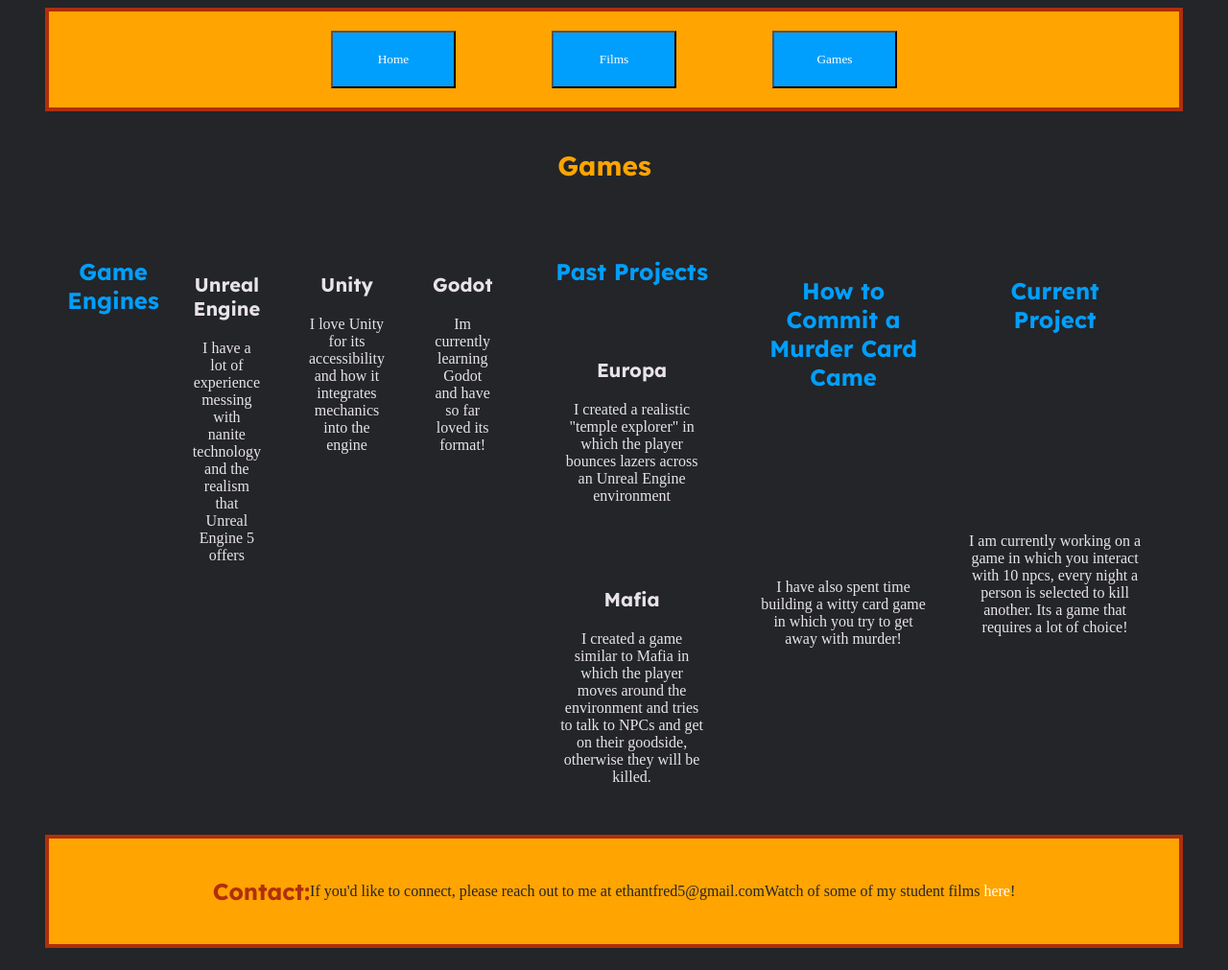
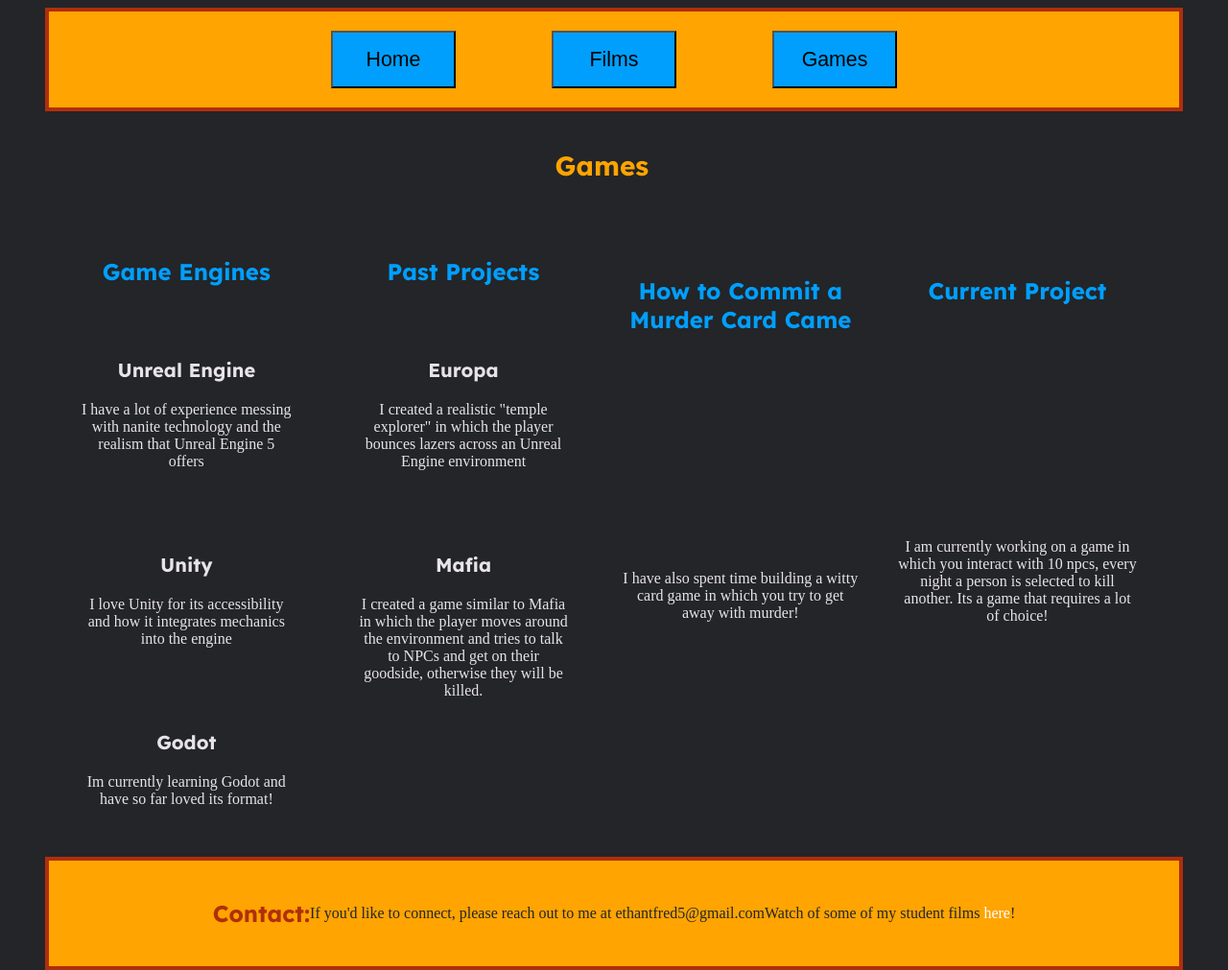
Before and after one commit to EthanFred/EthanFred.github.io, a plain HTML site: page wa/final/games.html in a window 1280 px wide. Shown: the whole page at 96% size. Drawn offline with Linux system fonts and the light colour scheme; a web font is replaced by a local one.

Commit message:
W3C attempt 2

```diff
--- a/wa/final/games.html
+++ b/wa/final/games.html
@@ -15,13 +15,13 @@
     <header class = "whiteBack">
         <div class = "nav-bar">
             <div class="home-nav">
-                <button class = "nav-button"> <a href = index.html> Home </a> </button>
+                <button class = "nav-button" onclick="location.href='index.html'"> Home </button>
             </div>
             <div class = "films-nav">
-                <button class = "nav-button"> <a href = films.html> Films </a> </button>
+                <button class = "nav-button" onclick="location.href='films.html'"> Films </button>
             </div>
             <div class = "games-nav">
-                <button class = "nav-button"> <a href = games.html> Games </a> </button>
+                <button class = "nav-button" onclick="location.href='games.html'"> Games </button>
             </div>
         </div>
 
--- a/wa/final/style.css
+++ b/wa/final/style.css
@@ -139,7 +139,7 @@
         .game-engines {
             grid-area: game-engines;
             display: flex;
-            flex-direction: row;
+            flex-direction: column;
             justify-items: center;
             text-align: center;
         }
@@ -197,7 +197,8 @@
             width: 130px;
             height: 60px;
             background-color: #009FFD;
-            color: white;
+            color: black;
+            font-size: 16pt;
             text-align: center;
             align-items: center;
         }
@@ -217,9 +218,6 @@
             grid-column: 1 / 3;
         }
 
-        .p1{
-            color: black
-        }
 
 
         /* ----- Desktop Layout ----- */
```
Also changed, not shown: wa/final/films.html (+3 -3 lines), wa/final/index.html (+3 -3 lines).
